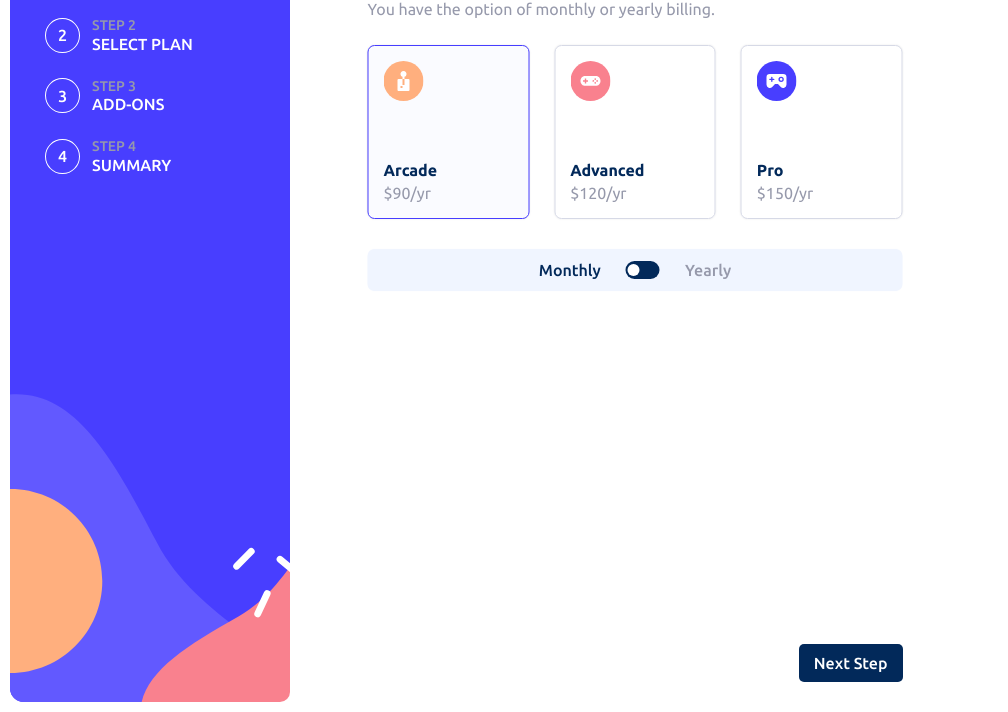
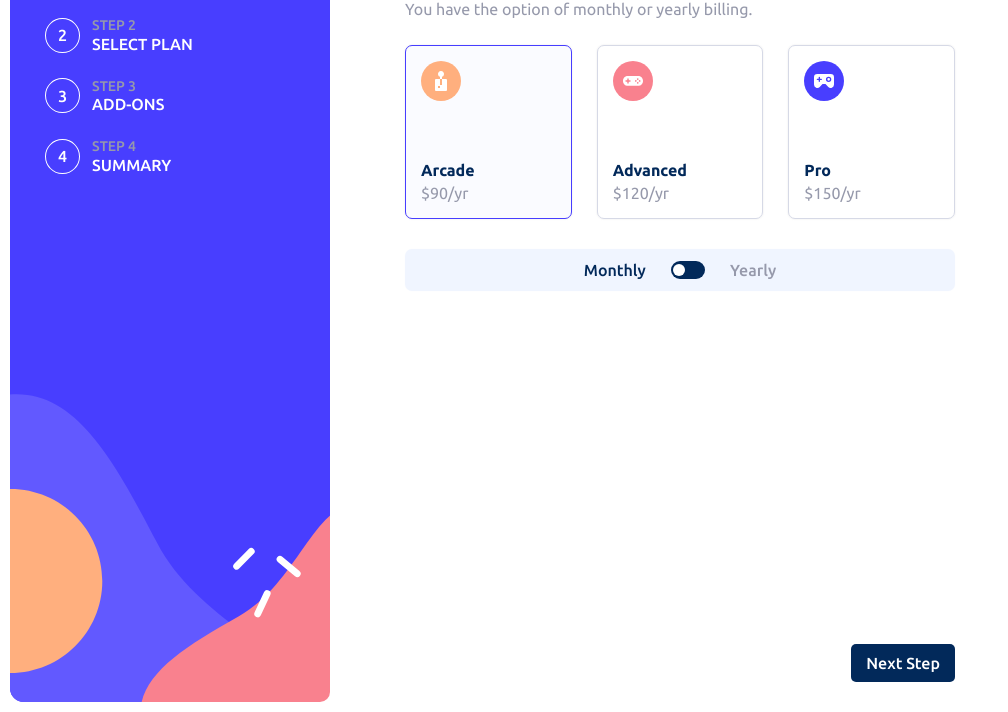
Before and after one commit to Imoyemi-1/multi-step-form-app, a website: page index.html in a window 1280 px wide. Shown: the part 88-800 px from the top of the page, without its empty margins (0-1008 px from the left). Drawn offline with Linux system fonts and the light colour scheme.

Commit message:
style:  responsiveness  for desktop screen

```diff
--- a/css/style.css
+++ b/css/style.css
@@ -41,8 +41,8 @@ body {
 }
 
 ::-webkit-scrollbar {
-  background-color: black;
-  max-width: 0.5rem;
+  background-color: rgb(218, 218, 218);
+  max-width: 0.3rem;
 }
 ::-webkit-scrollbar-thumb {
   margin: 0 5px;
@@ -295,7 +295,7 @@ input:focus {
 
 /* RESPONSIVENESS MEDIA QUERIES*/
 
-@media screen and (min-width: 49rem) {
+@media screen and (min-width: 48rem) {
   .container {
     display: grid;
     grid-template-columns: 28rem minmax(auto, 65rem);
@@ -345,10 +345,12 @@ input:focus {
     padding: 3.5rem 2.5rem;
     border-radius: 0px;
     box-shadow: none;
+    width: 100%;
   }
 
   .btn-content-con {
     padding: 0 2.5rem;
+    width: 100%;
   }
 
   /* FOR SELECT PLAN SCREEN */
@@ -367,3 +369,11 @@ input:focus {
     display: none;
   }
 }
+
+@media screen and (min-width: 54rem) {
+  .container {
+    display: grid;
+    grid-template-columns: 32rem minmax(auto, 60rem);
+    column-gap: 5rem;
+  }
+}
```
